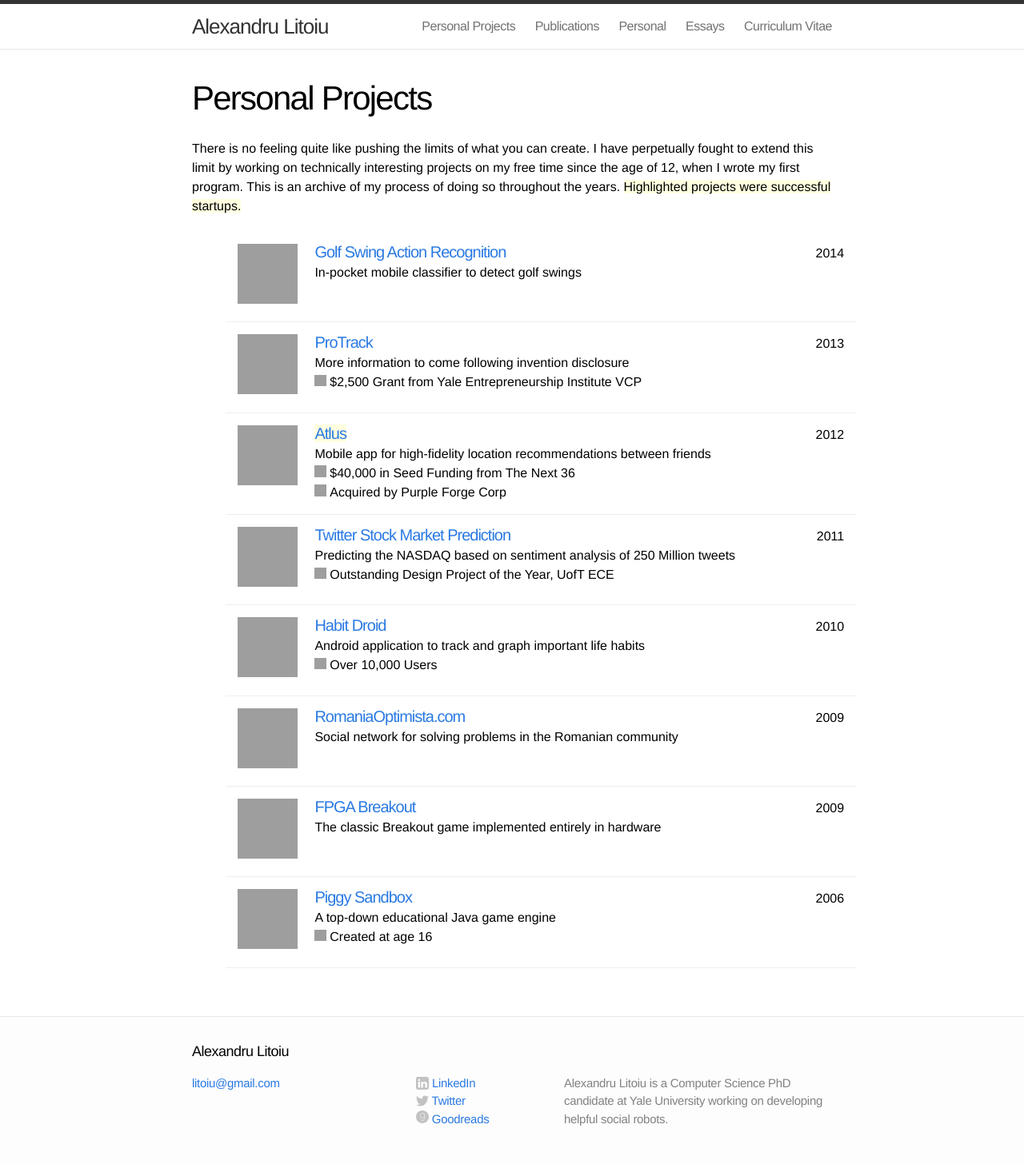
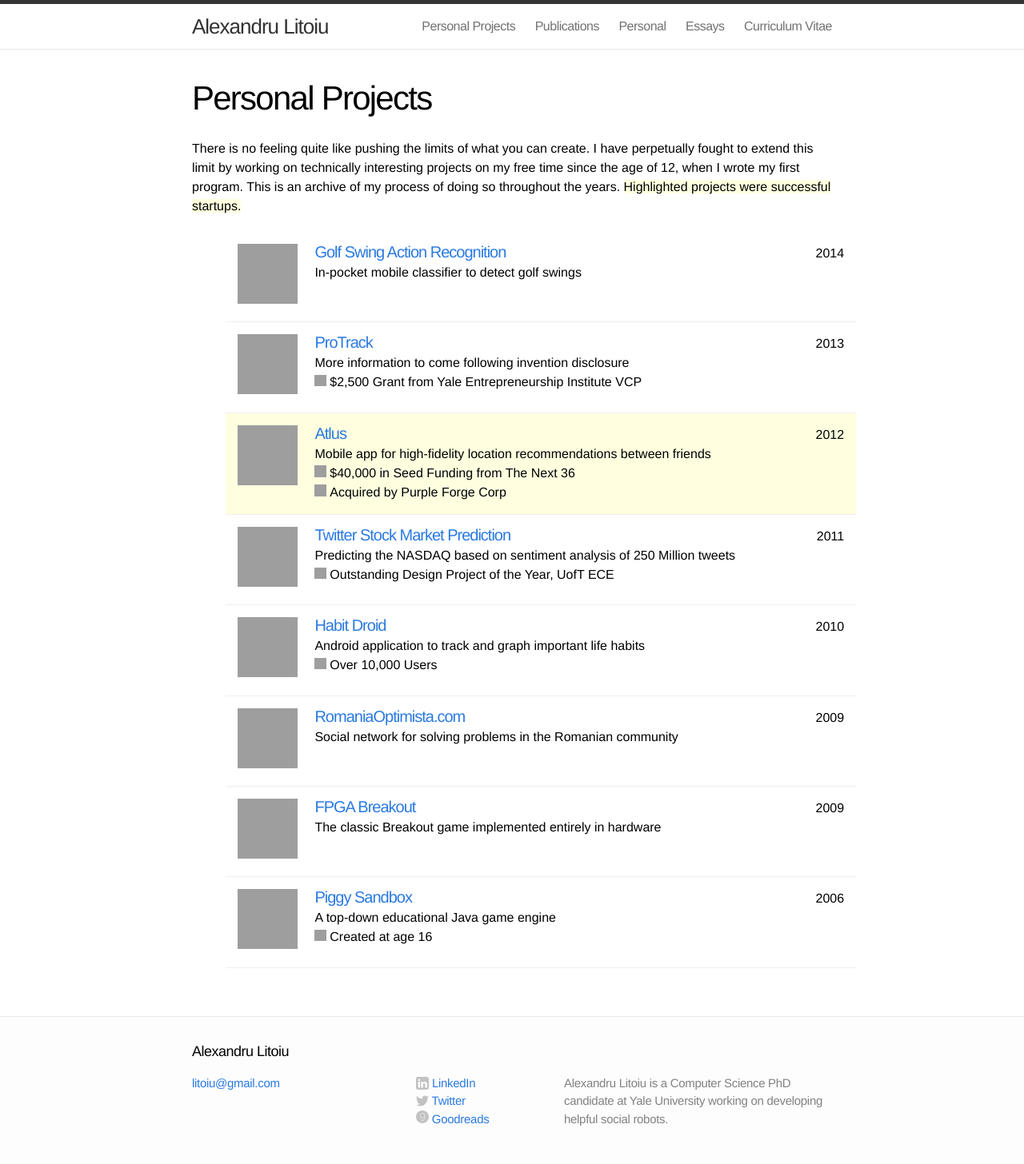
Before and after one commit to alitoiu/alitoiu.github.io, a Jekyll site: the page built from personal_projects.md, in a window 1280 px wide. Shown: the whole page at 80% size. Built offline with Jekyll 4.4.1, drawn with Linux system fonts in a browser that asks for light colours; grey boxes are pictures that could not be loaded.

Commit message:
Back to highlighting bar

```diff
--- a/personal_projects.md
+++ b/personal_projects.md
@@ -22,7 +22,7 @@ There is no feeling quite like pushing the limits of what you can create. I have
   {% assign highlight = "" %}
   {% endif %}
 
-  <li class="{{ even }}">
+  <li class="{{ even }} {{ highlight }}">
 	<div class="list-date">{{ project.date | date: "%Y" }}</div>
 
 	<div class="list-substance">
@@ -37,7 +37,7 @@ There is no feeling quite like pushing the limits of what you can create. I have
 	    <div class="list-content">
 
 		    <a class="post-link title" href="{{ project.url | prepend: site.baseurl }}">
-		    	<span class="{{highlight}}">{{project.title}}</span>
+		    	{{project.title}}
 			</a>
 
 		    <span class="description">
```
